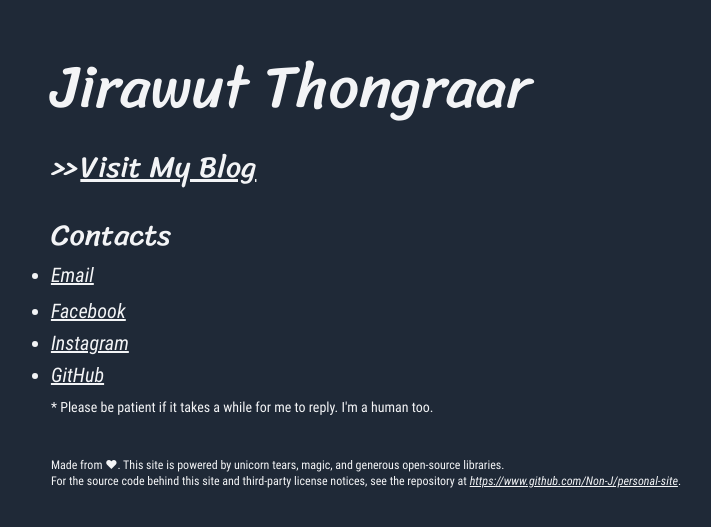
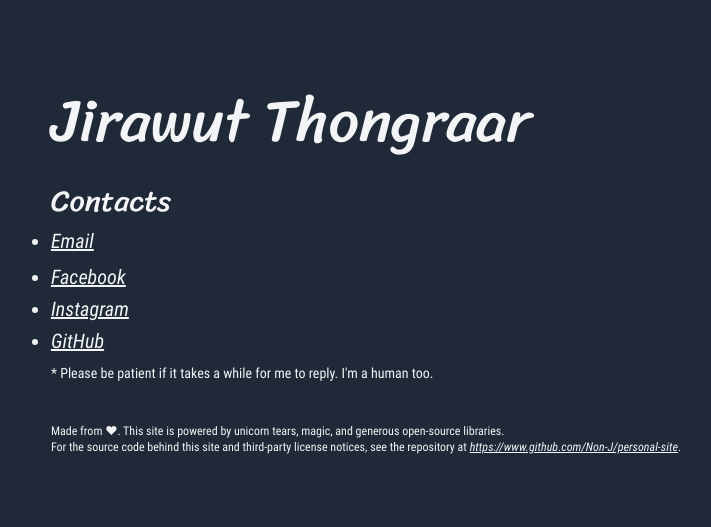
Before and after one commit to Non-J/personal-site, a Next.js app: page / in a window 1280 px wide. Shown: the part 127-654 px from the top of the page, without its empty margins (274-985 px from the left). Built offline with nearby package versions, Linux system fonts and the light colour scheme.

Commit message:
remove link to blog

```diff
--- a/pages/index.tsx
+++ b/pages/index.tsx
@@ -60,11 +60,11 @@ const Home: FC = () => {
         `}</style>
         <h1 className='font-handwriting text-6xl'>Jirawut Thongraar</h1>
 
-        <a className='mt-8 flex font-handwriting text-3xl transition-colors duration-300 hover:text-blue-400'
+        {/* <a className='mt-8 flex font-handwriting text-3xl transition-colors duration-300 hover:text-blue-400'
            href='/blog'>
           <p className='bounce-arrow'>&gt;&gt;</p>
           <h2 className='ml-1 underline'>Visit My Blog</h2>
-        </a>
+        </a> */}
 
         <h2 className='mt-8 font-handwriting text-3xl'>Contacts</h2>
         <ul className='mt-2 list-disc space-y-1 text-xl'>
```
